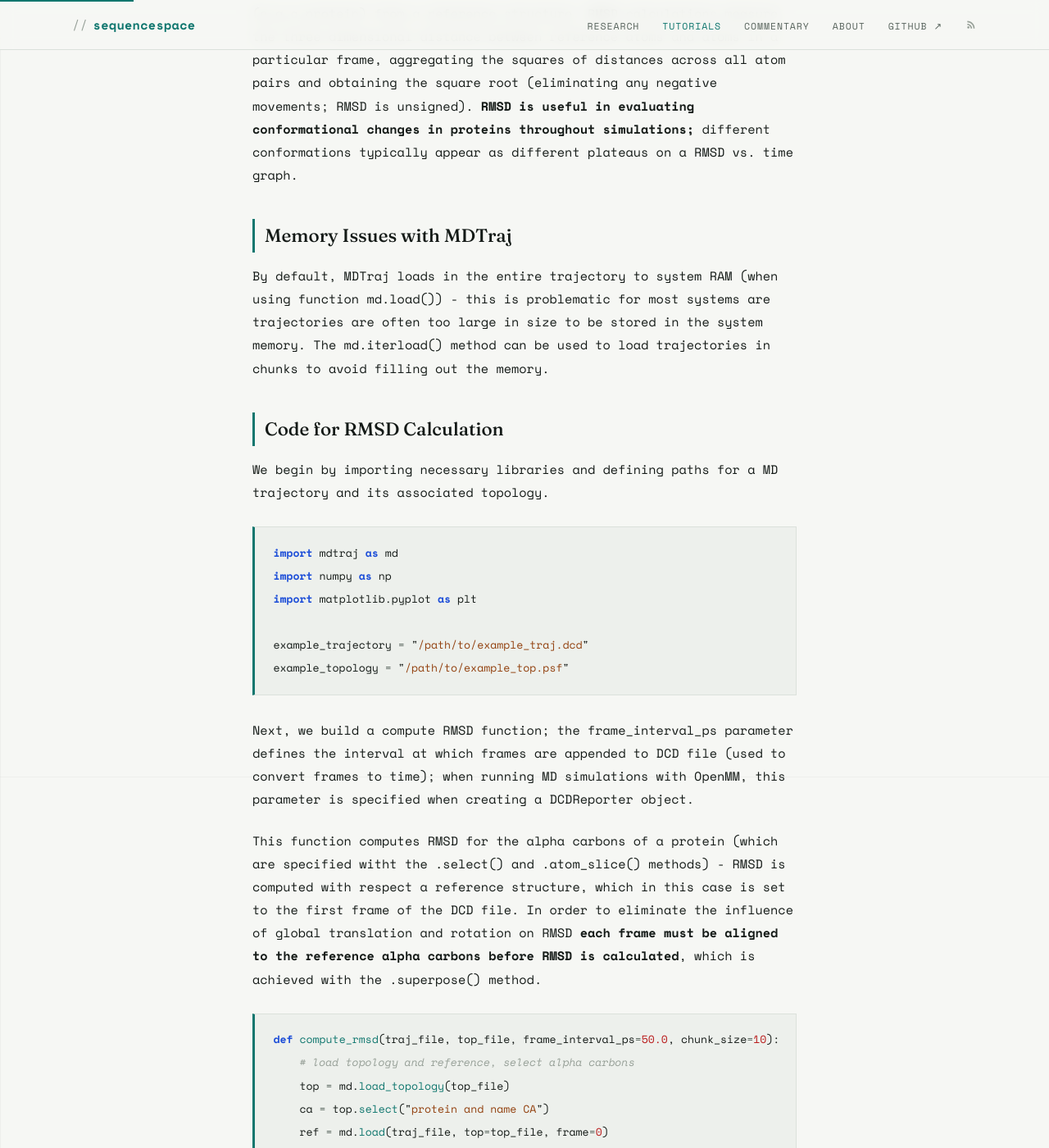
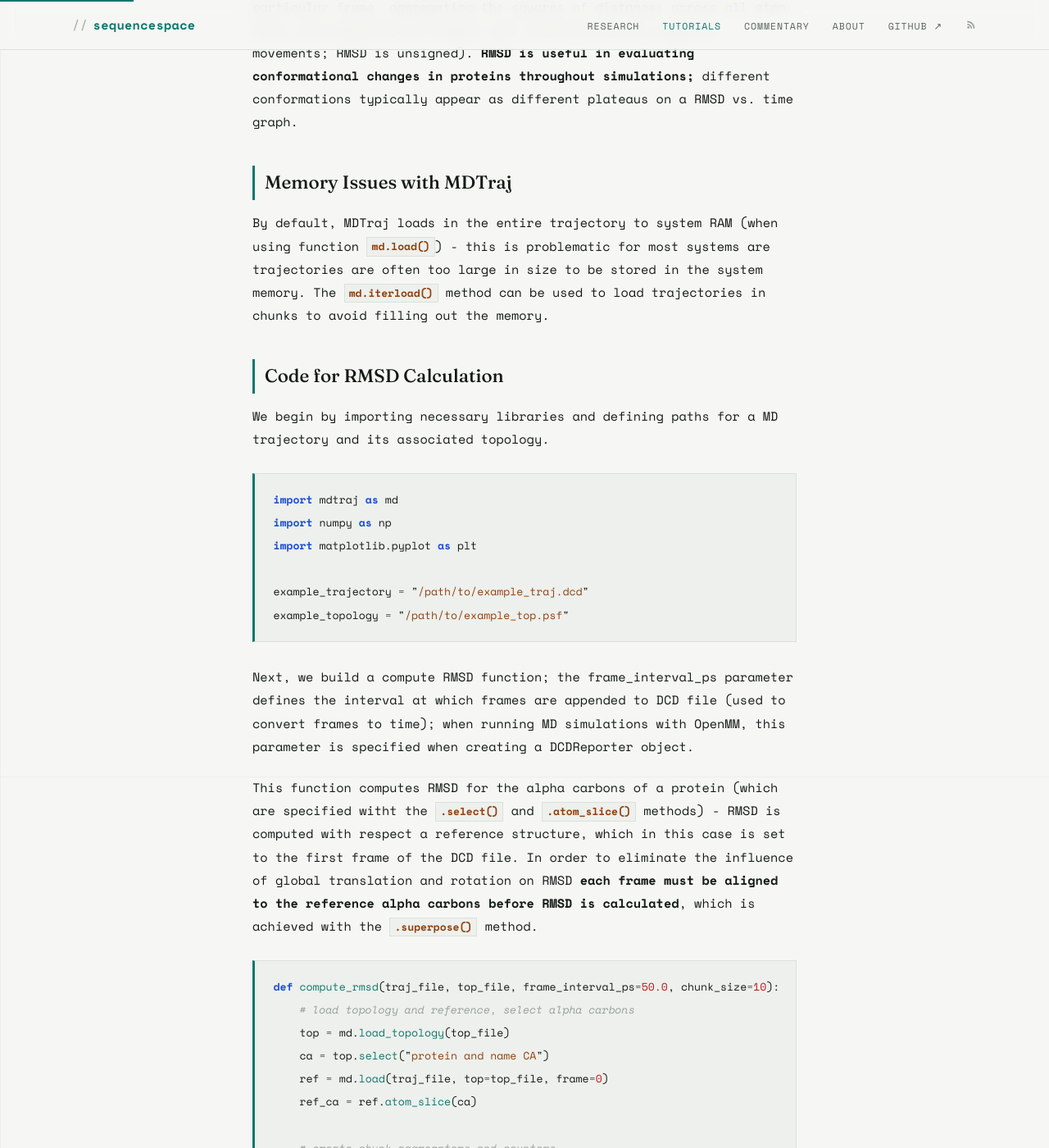
Before and after one commit to arjundeshx/sequencespace, a Jekyll site: the page built from _posts/2026-03-03-rmsd-rmsf-calculation.md, in a window 1280 px wide and 1400 px high, scrolled down 852 px. Shown: the whole window at 82% size. Built offline with Jekyll 4.4.1, drawn with Linux system fonts in a browser that asks for light colours; some of the changed lines change nothing that is shown; some of the changed text lies outside the part shown.

Commit message:
Update 2026-03-03-rmsd-rmsf-calculation.md

````diff
--- a/_posts/2026-03-03-rmsd-rmsf-calculation.md
+++ b/_posts/2026-03-03-rmsd-rmsf-calculation.md
@@ -12,15 +12,13 @@ When analyzing large molecular dynamics (MD) trajectories, it can be difficult t
 
 **Prerequisites:** Python 3.9+, basic familiarity with NumPy/pandas, and a basic understanding of molecular dynamics trajectory and topology data.
 
-# RMSD vs. Time Plot Generation with MDTraj
-
 ## What is RMSD?
 
 RMSD is a measure of the distance from a conformation of a biomolecule (e.g a protein) from a reference structure. RMSD calculations measure the three dimensional distance between reference atoms and atoms in a particular frame, aggregating the squares of distances across all atom pairs and obtaining the square root (eliminating any negative movements; RMSD is unsigned). **RMSD is useful in evaluating conformational changes in proteins throughout simulations;** different conformations typically appear as different plateaus on a RMSD vs. time graph.
 
 ## Memory Issues with MDTraj
 
-By default, MDTraj loads in the entire trajectory to system RAM (when using function md.load()) - this is problematic for most systems are trajectories are often too large in size to be stored in the system memory. The md.iterload() method can be used to load trajectories in chunks to avoid filling out the memory.
+By default, MDTraj loads in the entire trajectory to system RAM (when using function **`md.load()`**) - this is problematic for most systems are trajectories are often too large in size to be stored in the system memory. The **`md.iterload()`** method can be used to load trajectories in chunks to avoid filling out the memory.
 
 ## Code for RMSD Calculation
 We begin by importing necessary libraries and defining paths for a MD trajectory and its associated topology.
@@ -35,7 +33,7 @@ example_topology = "/path/to/example_top.psf"
 
 Next, we build a compute RMSD function; the frame_interval_ps parameter defines the interval at which frames are appended to DCD file (used to convert frames to time); when running MD simulations with OpenMM, this parameter is specified when creating a DCDReporter object.
 
-This function computes RMSD for the alpha carbons of a protein (which are specified witht the .select() and .atom_slice() methods) - RMSD is computed with respect a reference structure, which in this case is set to the first frame of the DCD file. In order to eliminate the influence of global translation and rotation on RMSD **each frame must be aligned to the reference alpha carbons before RMSD is calculated**, which is achieved with the .superpose() method.
+This function computes RMSD for the alpha carbons of a protein (which are specified witht the **`.select()`** and **`.atom_slice()`** methods) - RMSD is computed with respect a reference structure, which in this case is set to the first frame of the DCD file. In order to eliminate the influence of global translation and rotation on RMSD **each frame must be aligned to the reference alpha carbons before RMSD is calculated**, which is achieved with the **`.superpose()`** method.
 
 ```python
 def compute_rmsd(traj_file, top_file, frame_interval_ps=50.0, chunk_size=10):
@@ -85,7 +83,7 @@ plt.savefig("rmsd_vs_time.png", dpi=300)
 plt.close()
 ```
 
-# Calculating Per-Residue RMSF with MDAnalysis
+## What is RMSF?
 
 Raw data contains empty droplets, dead cells, and doublets. We filter these out using three metrics:
 
````
